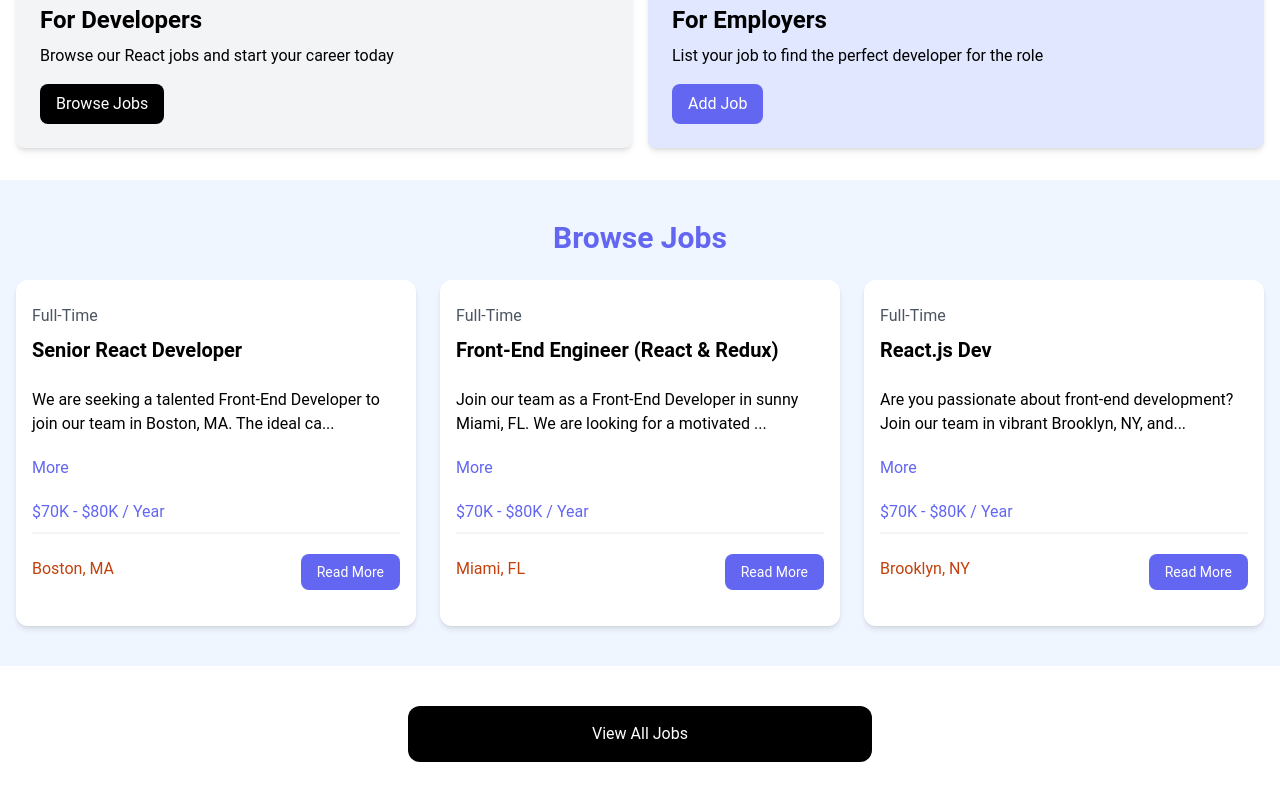
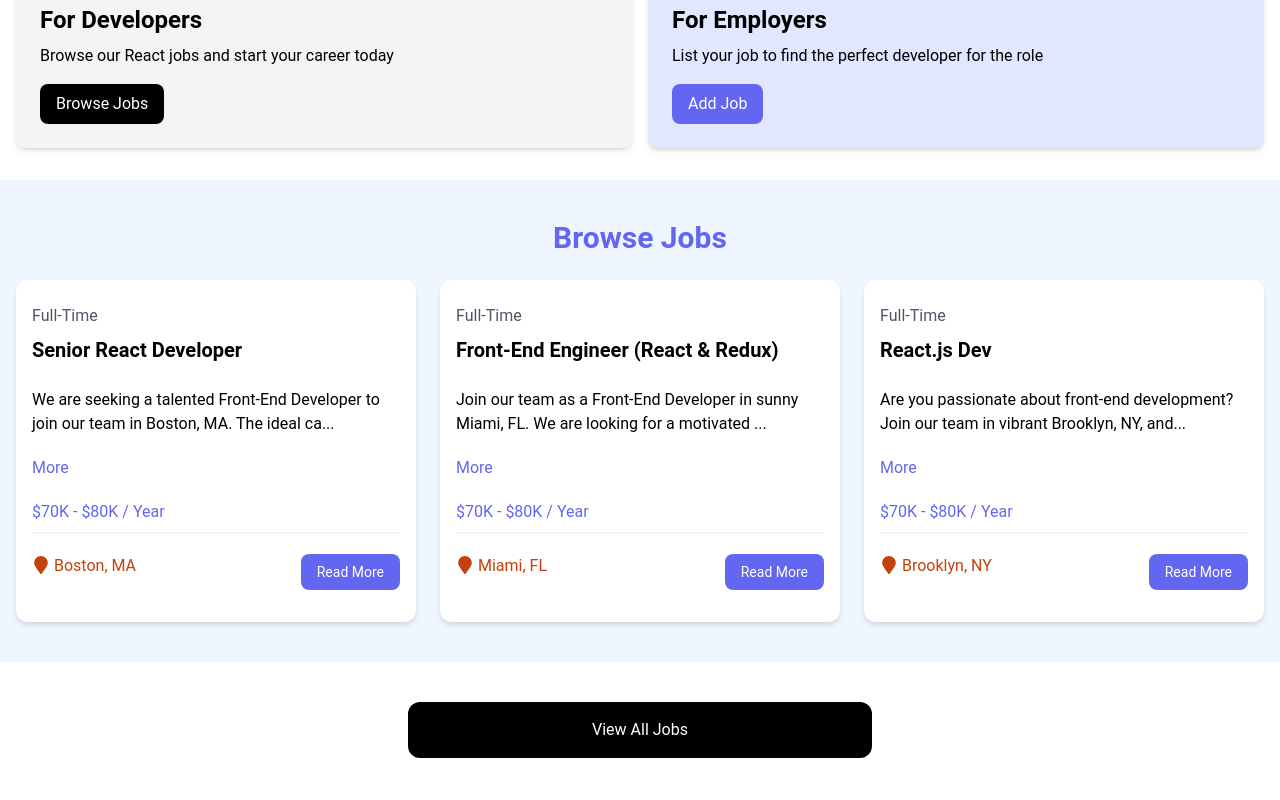
Before and after one commit to Moemen-Gaballah/React-Jobs-Project, a React (Vite) app: page / in a window 1280 px wide. Shown: the part 429-1229 px from the top of the page. Built offline with nearby package versions, Linux system fonts and the light colour scheme.

Commit message:
install package react router

```diff
--- a/package.json
+++ b/package.json
@@ -11,7 +11,9 @@
   },
   "dependencies": {
     "react": "^18.2.0",
-    "react-dom": "^18.2.0"
+    "react-dom": "^18.2.0",
+    "react-icons": "^5.2.1",
+    "react-router-dom": "^6.23.1"
   },
   "devDependencies": {
     "@types/react": "^18.2.66",
--- a/src/App.jsx
+++ b/src/App.jsx
@@ -1,8 +1,13 @@
+import {Route, createBrowserRouter, createRoutesFromElements, RouterProvider} from 'react-router-dom';
 import Navbar from "./components/Navbar.jsx";
 import Hero from "./components/Hero.jsx";
 import HomeCards from "./components/HomeCards.jsx";
 import JobListings from "./components/JobListings.jsx";
 import ViewAllJobs from "./components/ViewAllJobs.jsx";
+
+const router = createBrowserRouter(
+    createRoutesFromElements(<Route index element={<h1>My App</h1>} />)
+);
 
 const App = () => {
     return <>
--- a/src/components/JobListing.jsx
+++ b/src/components/JobListing.jsx
@@ -1,5 +1,5 @@
 import {useState} from "react";
-
+import { FaMapMarker } from 'react-icons/fa'
 const JobListing = ({job}) => {
     const [showFullDescription, setShowFullDescription ] = useState(false);
 
@@ -29,7 +29,7 @@ const JobListing = ({job}) => {
 
                 <div className="flex flex-col lg:flex-row justify-between mb-4">
                     <div className="text-orange-700 mb-3">
-                        <i className="fa-solid fa-location-dot text-lg"></i>
+                        <FaMapMarker className='inline text-lg mb-1 mr-1'/>
                         {job.location}
                     </div>
                     <a
```
Also changed, not shown: 2 other files (tests, documents, lock files or other folders).
